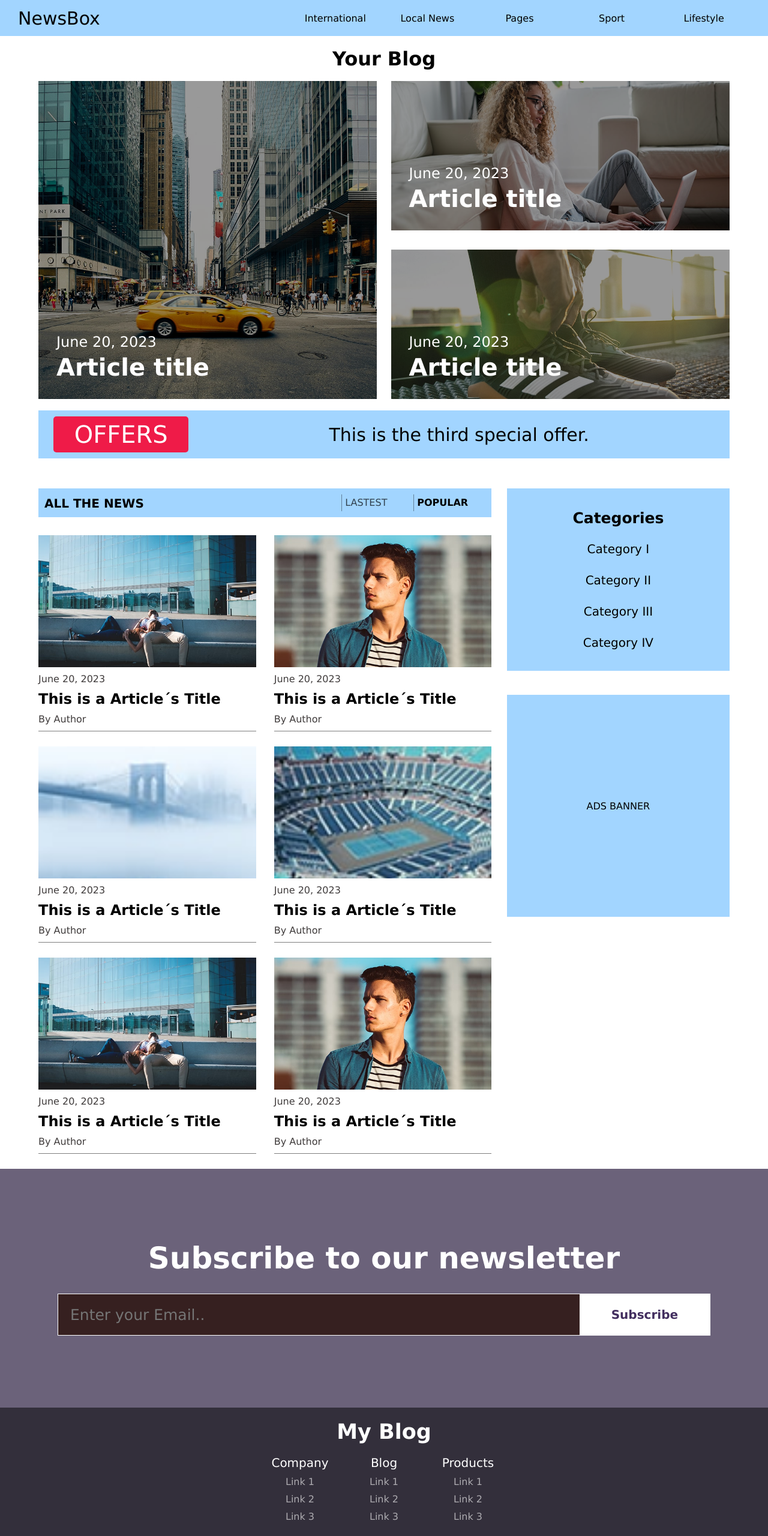
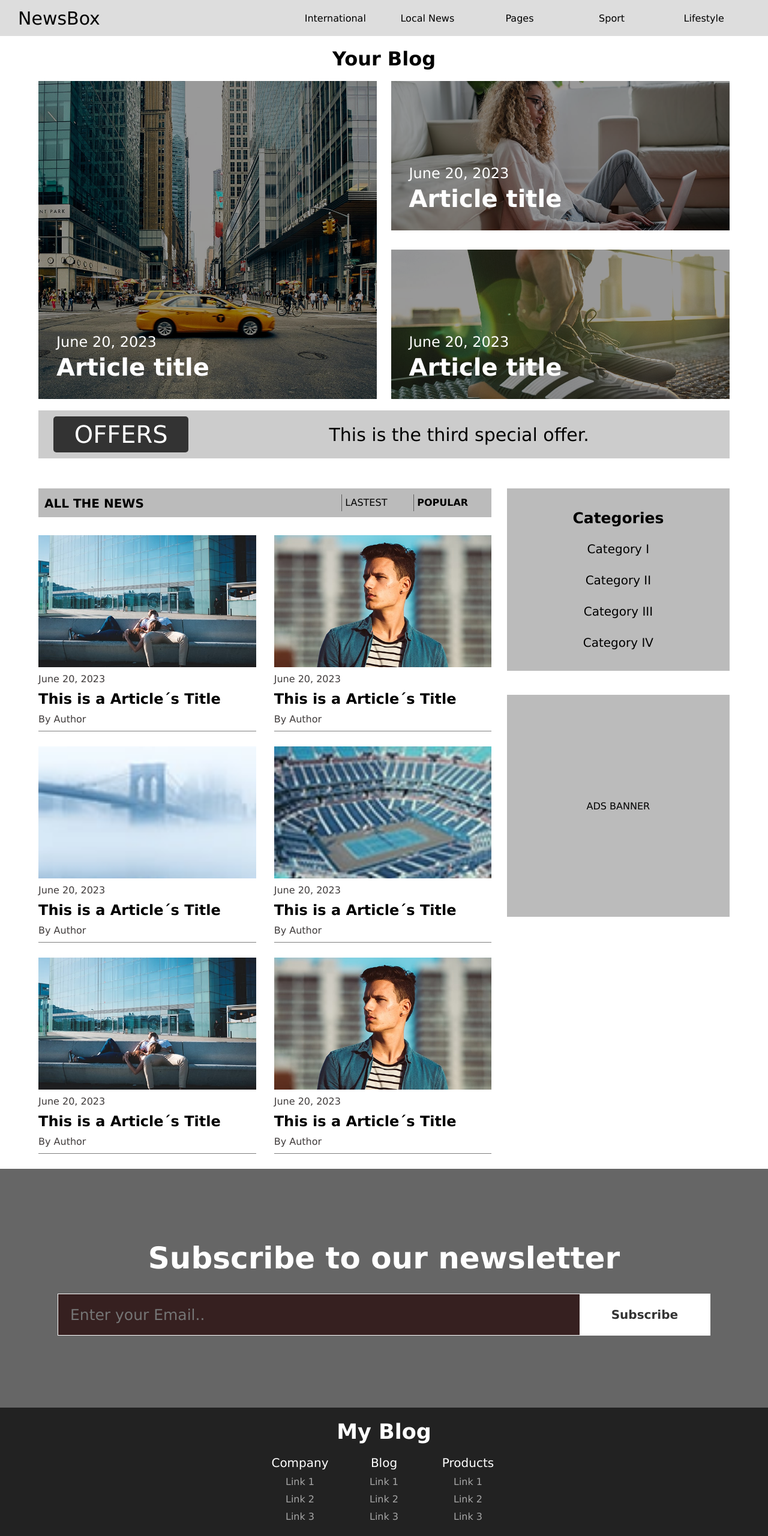
Before and after one commit to LeonelAlegreDev/landing-page, a plain HTML site: page index.html in a window 1280 px wide. Shown: the top 2560 px of the page at 60% size. Drawn offline with Linux system fonts and the light colour scheme.

Commit message:
Se cambio el color de los elementos por gris neutro. Se agregaron variables css para los elementos de color

```diff
--- a/assets/css/styles.css
+++ b/assets/css/styles.css
@@ -11,6 +11,18 @@ body {
     overflow-y: hidden;
     overflow-x: hidden;
     */
+}
+
+/* COLOR PALLET */
+
+:root {
+    --footer: #222222;
+    --subscribe: #666666;
+    --subscribe-form: #333333;
+    --categories: #bbbbbb;
+    --offers: #cccccc;
+    --offers-btn: #333333;
+    --navbar: #dddddd;
 }
 
 /* LOADER */
@@ -138,7 +150,7 @@ body {
     flex-direction: row;
     align-items: center;
     justify-content: space-between;
-    background-color: #a2d5ff;
+    background-color: var(--navbar);
 }
 #main-nav #logo {
     margin-left: 30px;
@@ -259,7 +271,7 @@ header h1 {
     display: flex;
     flex-direction: row;
     align-items: center;
-    background-color: #a2d5ff;
+    background-color: var(--offers);
 }
 #offers-btn {
     width: 25%;
@@ -272,7 +284,7 @@ header h1 {
     border-radius: 5px;
     color: white;
     text-decoration: none;
-    background-color: #ef1b48;
+    background-color: var(--offers-btn);
 }
 #offers_wrapper {
     width: 100%;
@@ -322,7 +334,7 @@ header h1 {
         border-radius: 5px 5px 0 0;
     }
     #offers_wrapper {
-        background-color: #c2dff8;
+        background-color: var(--offers);
         border-radius: 0 0 5px 5px;
     }
 }
@@ -351,7 +363,7 @@ header h1 {
     display: flex;
     flex-direction: row;
     justify-content: space-between;
-    background-color: #a2d5ff;
+    background-color: var(--categories);
 }
 #filter span {
     line-height: 30px;
@@ -375,7 +387,7 @@ header h1 {
     flex-direction: column;
     justify-content: center;
     align-items: center;
-    border-left: 1px solid rgba(0, 0, 0, 0.4);
+    border-left: 1px solid rgba(0, 0, 0, 0.5);
     border-top: 0px solid black;
     transition: 1s;
 }
@@ -386,9 +398,10 @@ header h1 {
     align-items: center;
     margin-left: 10px;
     text-decoration: none;
-    color: rgba(0, 0, 0, 0.7);
+    color: rgba(0, 0, 0, 1);
 }
 #filter .active a {
+    font-weight: bolder;
     color: black;
     font-weight: bolder;
 }
@@ -441,7 +454,7 @@ header h1 {
     flex-direction: column;
     align-items: center;
     padding: 35px 0;
-    background-color: #a2d5ff;
+    background-color: var(--categories);
 }
 #categories span {
     font-size: 25px;
@@ -468,7 +481,7 @@ header h1 {
     display: flex;
     align-items: center;
     justify-content: center;
-    background-color: #a2d5ff;
+    background-color: var(--categories);
 }
 @media (max-width: 990px) {
     #sidebar {
@@ -491,7 +504,7 @@ header h1 {
     flex-direction: column;
     align-items: center;
     padding: 15vh 0;
-    background-color: #6B627A;
+    background-color: var(--subscribe);
 }
 #subscribe h2 {
     font-size: 50px;
@@ -507,14 +520,14 @@ header h1 {
     align-items: center;
     justify-content: center;
     font-weight: bolder;
-    color: #422e5f;
+    color: var(--subscribe-form);
     border: 1px solid white;
     background-color: white;
     transition: 0.7s;
 }
 #subscribe form:hover {
-    border: 1px solid #422e5f;
-    background: #422e5f;
+    border: 1px solid var(--subscribe-form);
+    background: var(--subscribe-form);
     color: white;
 }
 #subscribe #send {
@@ -546,7 +559,7 @@ footer {
     flex-direction: column;
     align-items: center;
     justify-content: space-between;
-    background: #332F3B;
+    background: var(--footer);
 }
 footer h2 {
     margin: 20px 0;
```
Also changed, not shown: index.html (+0 -15 lines).
